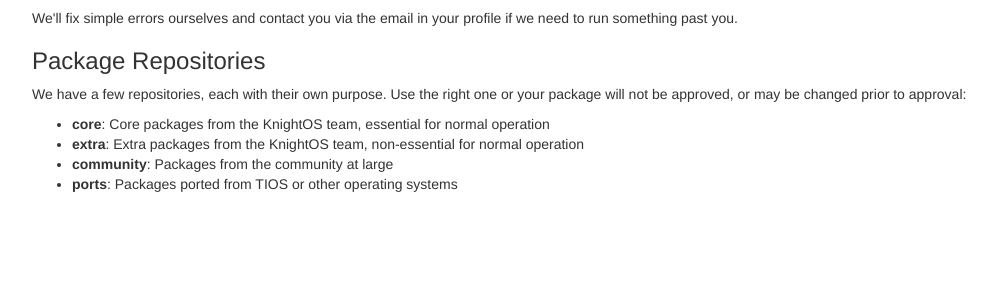
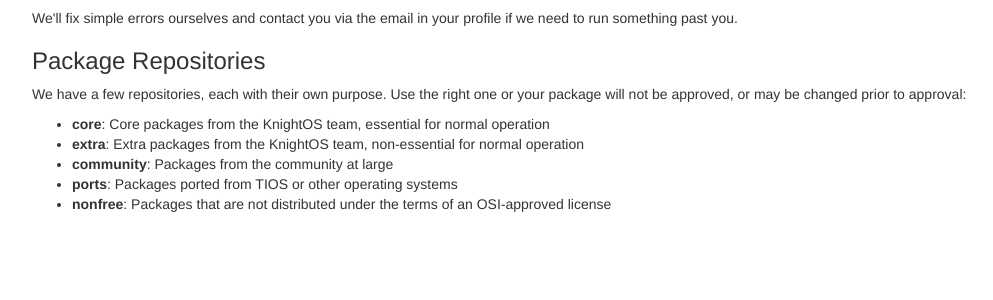
Before and after one commit to KnightOS/packages.knightos.org, a Python web app: template templates/guidelines.html in a window 1280 px wide. Shown: the part 204-504 px from the top of the page, without its empty margins (38-1031 px from the left). Run offline with Jinja, Linux system fonts and the light colour scheme; the template is opened without the code that fills it, so the values that code supplies are empty; style sheets or scripts are compiled from the project's sources; some libraries are stand-ins or nearby versions.

Commit message:
Add nonfree repository

```diff
--- a/templates/guidelines.html
+++ b/templates/guidelines.html
@@ -16,5 +16,6 @@
     <li><strong>extra</strong>: Extra packages from the KnightOS team, non-essential for normal operation</li>
     <li><strong>community</strong>: Packages from the community at large</li>
     <li><strong>ports</strong>: Packages ported from TIOS or other operating systems</li>
+    <li><strong>nonfree</strong>: Packages that are not distributed under the terms of an OSI-approved license</li>
 </ul>
 {% endblock %}
```
